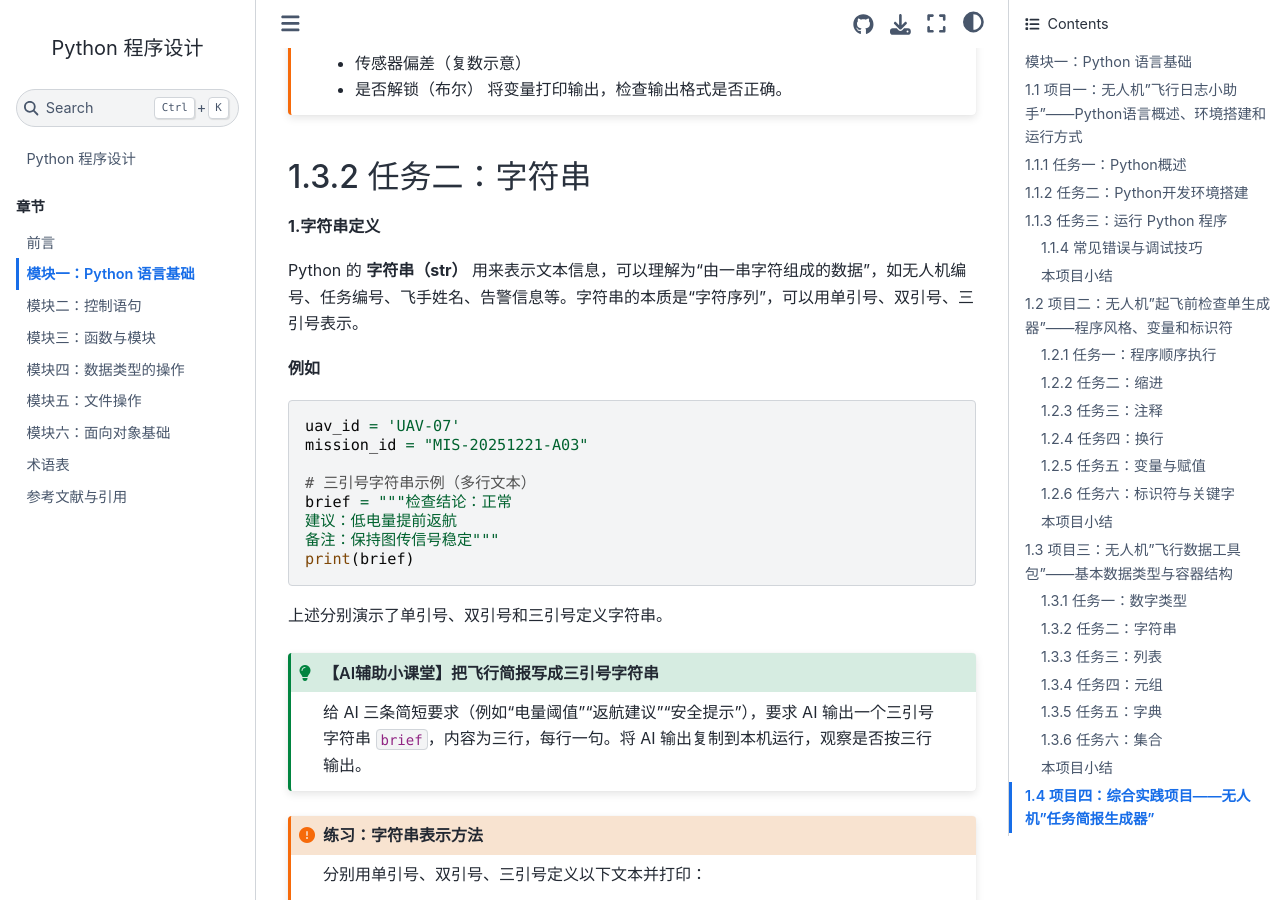
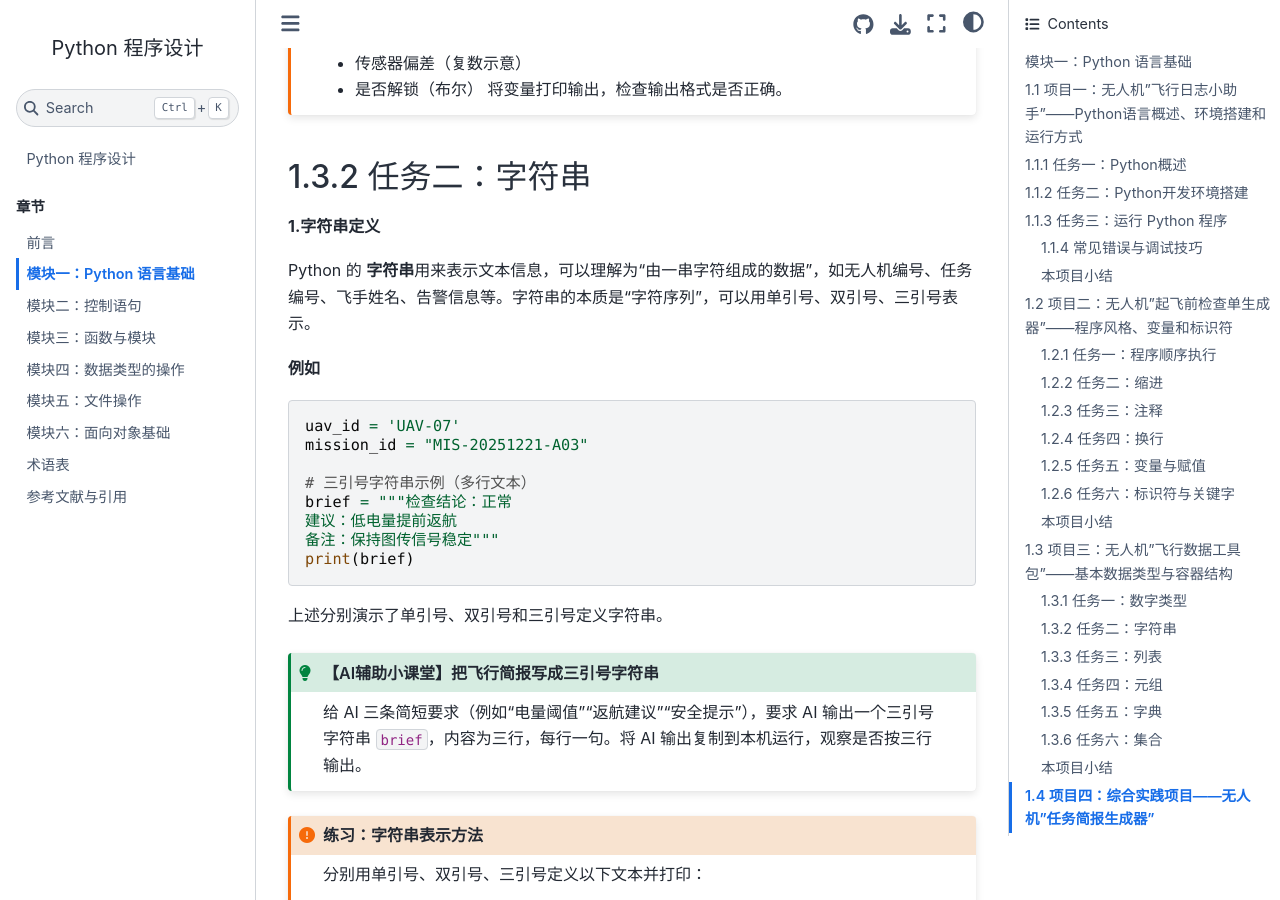
Before and after one commit to slevnling-afk/python-programming-book, a Sphinx documentation site: the page built from docs/chapters/01-python-basics.md, in a window 1280 px wide and 900 px high, scrolled down 25065 px. Built offline with Sphinx 7.4.7 and the Sphinx Book theme 1.1.4, drawn with Linux system fonts in a browser that asks for light colours.

Commit message:
更新了字符串内容

````diff
--- a/docs/chapters/01-python-basics.md
+++ b/docs/chapters/01-python-basics.md
@@ -17,6 +17,7 @@
 **需求分析**
 
 > 本项目编写脚本与学习任务需要完成以下功能：
+>
 > - 完成 **Python 安装 + 环境配置**，并在命令行完成验证
 > - 完成 **PyCharm 安装**，并正确配置项目解释器（Interpreter）
 > - 创建并保存 **`uav_brief.py`**脚本，实现：飞行距离（米→公里）、飞行时长（分钟→小时）、平均速度（km/h）的计算并输出飞行简报；
@@ -130,9 +131,11 @@ pip 是 python 包管理工具，在命令提示符界面继续输入 `pip --ver
 通常是因为安装时没有勾选 `Add python.exe to PATH`。解决思路：
 
 **方法一：重新安装（推荐）**
+
 - 重新运行安装程序 → 选择 Modify → 勾选 Add to PATH → 完成后**重启命令行**再测试
 
 **方法二：手动添加环境变量**
+
 - 找到 Python 安装路径（通常在 `C:\Users\你的用户名\AppData\Local\Programs\Python\Python3xx`）
 - 打开"系统属性" → "高级" → "环境变量"
 - 在"系统变量"中找到 `Path`，点击"编辑"
@@ -142,12 +145,14 @@ pip 是 python 包管理工具，在命令提示符界面继续输入 `pip --ver
 - 确认保存 → **必须重启命令行**（或重启电脑）→ 再次测试
 
 **验证步骤：**
+
 1. 关闭所有命令行窗口
 2. 重新打开命令行
 3. 输入 `python --version` 和 `pip --version`
 4. 都能正常显示版本号即成功
 
 **补充说明：**
+
 - Windows 用户也可以使用 `py` 命令代替 `python`（Python 启动器）
 - 如果电脑安装了多个 Python 版本，`py -3.12` 可以指定版本
   :::
@@ -307,6 +312,7 @@ Python 的三种运行方式各有优劣，适用于不同的场景，对比如
 :class: warning
 
 **错误类型一：NameError**
+
 ```python
 # 错误示例
 print(avg_sped)  # 变量名拼写错误
@@ -316,6 +322,7 @@ print(avg_sped)  # 变量名拼写错误
 ```
 
 **错误类型二：SyntaxError**
+
 ```python
 # 错误示例
 print("飞行时长"  # 缺少右括号
@@ -325,6 +332,7 @@ print("飞行时长"  # 缺少右括号
 ```
 
 **错误类型三：ZeroDivisionError**
+
 ```python
 # 错误示例
 hours = 0
@@ -335,11 +343,12 @@ avg_speed = distance_km / hours
 ```
 
 **调试技巧：**
+
 1. 看错误信息最后一行，找出错误类型
 2. 看错误信息中的行号，定位出错位置
 3. 使用 print() 输出中间变量，检查计算过程
 4. 逐行运行代码，找出第一个出错的地方
-:::
+   :::
 
 ## 本项目小结
 
@@ -469,6 +478,7 @@ print("3. 检查返航点(经纬度)：", home_lat, home_lon)
 3. 悬停 3 秒观察姿态
 
 **参考代码框架：**
+
 ```python
 print("7. 打开电机解锁")
 print("_______________")  # 补充第8步
@@ -527,6 +537,7 @@ print("起飞检查结束")
 ```
 
 **提示：**
+
 1. 找出哪一行的缩进不正确
 2. Python 在没有代码块的情况下，所有语句应该左对齐（缩进为0）
 3. 修正后，三行 print 应该对齐在同一列
@@ -936,12 +947,12 @@ Python 的数字类型用来表示各种"可计算"的数值，布尔类型是
 
 <p align="center"><strong>表1-5 数字类型一览表</strong></p>
 
-| 数字类型    | 描述                                                                                      | 简单示例                    |
-| ----------- | ----------------------------------------------------------------------------------------- | --------------------------- |
-| `int`     | 表示没有小数部分的整数，如电量 86%                                                        | `battery_percent = 86`    |
-| `float`   | 表示带小数的数，如高度 52.5 米                                                            | `altitude_m = 52.5`       |
-| `complex` | 由实部与虚部组成，用 `a + bj` 表示；用于科学计算（初学阶段了解即可，实际应用较少）     | `imu_bias = 0.03 + 0.02j` |
-| `bool`    | 只有两个值：`True` 与 `False`，用于开关量或判断状态                                   | `is_armed = True`         |
+| 数字类型    | 描述                                                                                 | 简单示例                    |
+| ----------- | ------------------------------------------------------------------------------------ | --------------------------- |
+| `int`     | 表示没有小数部分的整数，如电量 86%                                                   | `battery_percent = 86`    |
+| `float`   | 表示带小数的数，如高度 52.5 米                                                       | `altitude_m = 52.5`       |
+| `complex` | 由实部与虚部组成，用 `a + bj` 表示；用于科学计算（初学阶段了解即可，实际应用较少） | `imu_bias = 0.03 + 0.02j` |
+| `bool`    | 只有两个值：`True` 与 `False`，用于开关量或判断状态                              | `is_armed = True`         |
 
 **例如：**
 
@@ -983,7 +994,7 @@ is_armed = True                      # bool：是否解锁
 
 **1.字符串定义**
 
-Python 的 **字符串（str）** 用来表示文本信息，可以理解为“由一串字符组成的数据”，如无人机编号、任务编号、飞手姓名、告警信息等。字符串的本质是“字符序列”，可以用单引号、双引号、三引号表示。
+Python 的 **字符串**用来表示文本信息，可以理解为“由一串字符组成的数据”，如无人机编号、任务编号、飞手姓名、告警信息等。字符串的本质是“字符序列”，可以用单引号、双引号、三引号表示。
 
 **例如**
 
@@ -1052,10 +1063,11 @@ print(uav_id[-1])  # '7'
 
 :::{important}
 **切片规则关键点：**
+
 - `start` 包含：起始位置的字符会被取到
 - `end` 不包含：结束位置的字符不会被取到
 - 为什么这样设计？这样可以方便切片拼接，例如 `s[:3] + s[3:]` 正好等于完整字符串 `s`
-:::
+  :::
 
 切片相当于"从起点开始，取到终点之前"，按步长取字符，得到一段新的字符串。
 
@@ -1204,11 +1216,12 @@ print(home_point)  # (30.0, 114.0)
 
 :::{important}
 **元组与列表的关键区别：**
+
 - 元组创建后**不能修改元素**（不能增删改某个元素），列表可以
 - 元组用 `()`，列表用 `[]`
 - 除了不可修改以外，元组的索引、切片等操作与列表一致
 - 使用场景：需要"固定不变的记录"时用元组，需要"动态增删改"时用列表
-:::
+  :::
 
 :::{admonition} 【AI辅助小课堂】把固定参数改成元组
 :class: tip
````
